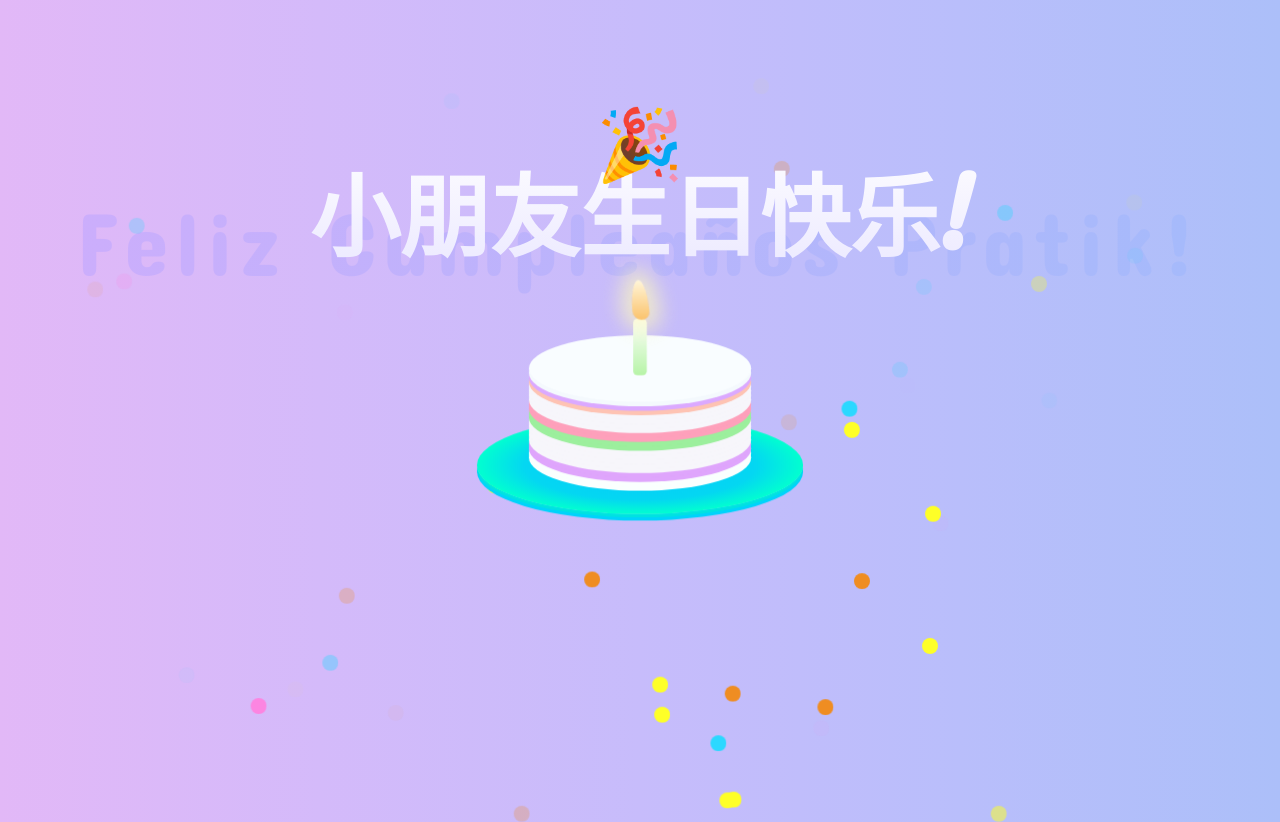
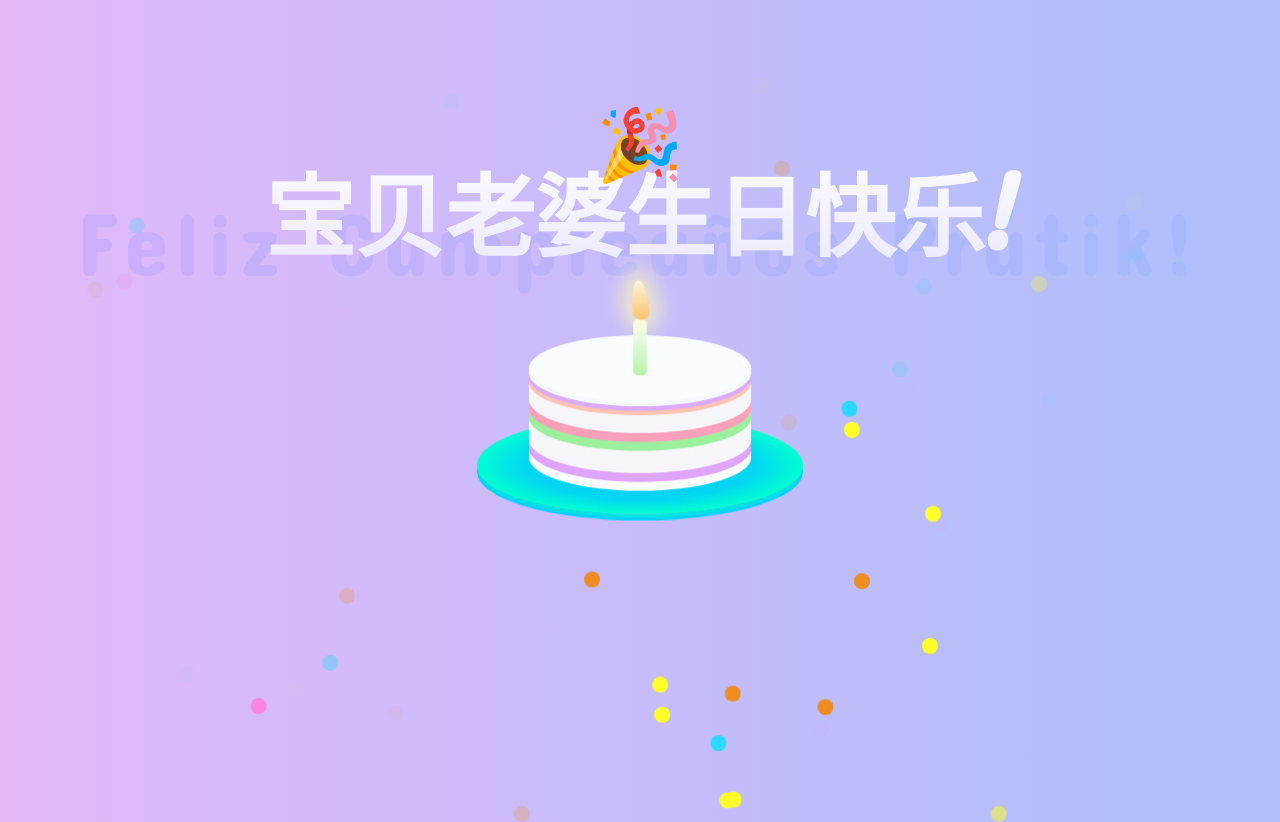
Before and after one commit to yv6822498/SRKL, a plain HTML site: page index.html in a window 1280 px wide. Drawn offline with Linux system fonts and the light colour scheme.

Commit message:
Update index.html

```diff
--- a/index.html
+++ b/index.html
@@ -65,7 +65,7 @@
 <div class="after"></div>
 </div>
 <h1>Feliz Cumpleaños Pratik!</h1>
-<h2>小朋友生日快乐!</h2>
+<h2>宝贝老婆生日快乐!</h2>
 <span>🎉</span>
 <div class="candle">
 <div id="flame" class="lit"></div>
```
